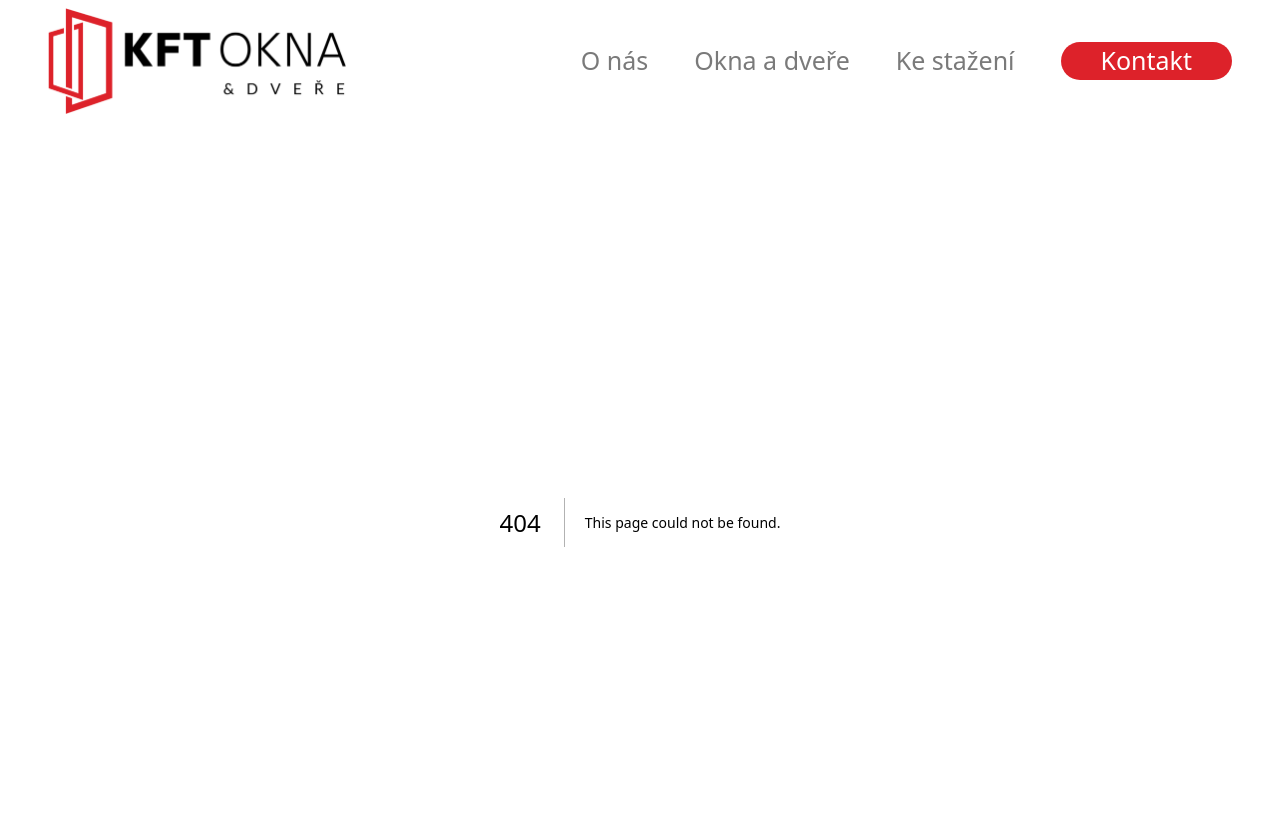
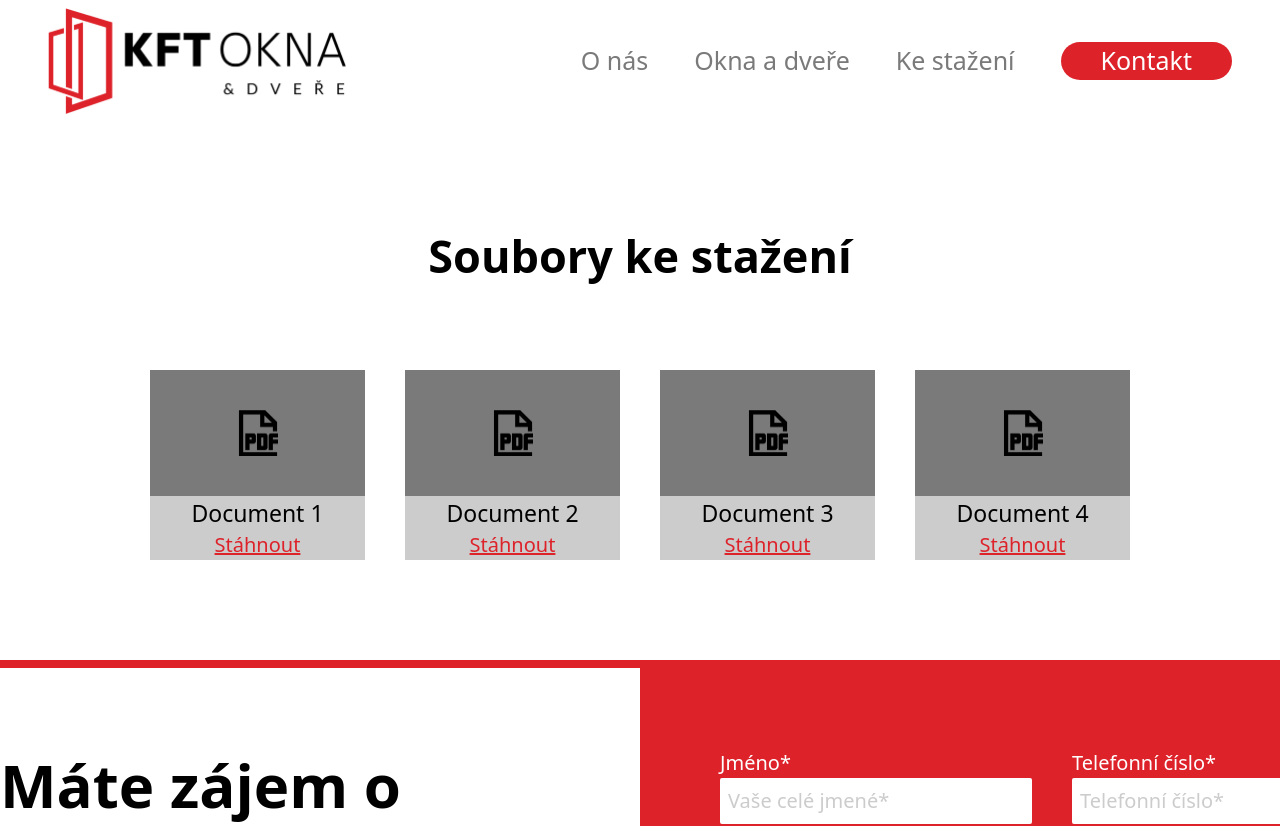
Before and after one commit to tsolutionsx/kft-okna, a Next.js app: page /download in a window 1280 px wide. Before the commit this address had no page. Shown: the top 826 px of the page. Built offline with nearby package versions, Linux system fonts and the light colour scheme.

Commit message:
feat : ongoing download page

```diff
--- a/src/constants/index.ts
+++ b/src/constants/index.ts
@@ -1,8 +1,8 @@
 export const MENU_ITEMS = [
-  { id: 0, label: "O nás", type: "text" },
-  { id: 1, label: "Okna a dveře", type: "text" },
-  { id: 2, label: "Ke stažení", type: "text" },
-  { id: 3, label: "Kontakt", type: "button" }
+  { id: 0, label: "O nás", type: "text", href: "/" },
+  { id: 1, label: "Okna a dveře", type: "text", href: "/windows" },
+  { id: 2, label: "Ke stažení", type: "text", href: "/download" },
+  { id: 3, label: "Kontakt", type: "button", href: "#contact" }
 ];
 
 export const NAVIGACE = [
--- a/src/layouts/contact.tsx
+++ b/src/layouts/contact.tsx
@@ -6,7 +6,7 @@ import LogoImg from "@/assets/logo2.png";
 
 const Contact = () => {
   return (
-    <div className="flex items-center border-t-[8px] border-b-[8px] border-primary">
+    <div className="flex items-center border-t-[8px] border-b-[8px] border-primary" id="contact">
       <div className="w-1/2 flex justify-end">
         <div className="w-[680px]">
           <p className="text-black font-700 text-[60px]">{"Máte zájem o výrobky značky Rehau?"}</p>
--- a/src/layouts/header.tsx
+++ b/src/layouts/header.tsx
@@ -5,6 +5,7 @@ import Image from "next/image";
 import LogoImg from "@/assets/logo.png";
 import { MENU_ITEMS } from "@/constants";
 import Container from "@/components/Container";
+import Link from "next/link";
 
 const Header = () => {
   return (
@@ -17,18 +18,19 @@ const Header = () => {
           {MENU_ITEMS.map((item) => {
             if (item.type === "text") {
               return (
-                <p className="text-main-900 text-[25px] font-500 cursor-pointer" key={`menu-${item.id}`}>
-                  {item.label}
-                </p>
+                <Link href={item.href}>
+                  <p className="text-main-900 text-[25px] font-500 cursor-pointer" key={`menu-${item.id}`}>
+                    {item.label}
+                  </p>
+                </Link>
               );
             } else {
               return (
-                <button
-                  className="text-white bg-primary text-[25px] font-500 rounded-[50px] px-10"
-                  key={`menu-${item.id}`}
-                >
-                  {item.label}
-                </button>
+                <Link href={item.href} key={`menu-${item.id}`}>
+                  <button className="text-white bg-primary text-[25px] font-500 rounded-[50px] px-10">
+                    {item.label}
+                  </button>
+                </Link>
               );
             }
           })}
--- /dev/null
+++ b/src/pages/download.tsx
@@ -0,0 +1,9 @@
+import DownloadView from "@/views/download";
+
+export default function Download() {
+  return (
+    <>
+      <DownloadView />
+    </>
+  );
+}
--- a/src/styles/globals.css
+++ b/src/styles/globals.css
@@ -2,7 +2,7 @@
 @tailwind components;
 @tailwind utilities;
 
-body {
+html {
   scroll-behavior: smooth;
 }
 
--- /dev/null
+++ b/src/views/download/index.tsx
@@ -0,0 +1,27 @@
+import React from "react";
+import Image from "next/image";
+
+import PDFImg from "@/assets/pdf.png";
+
+const DownloadView = () => {
+  return (
+    <div className="flex flex-col space-y-20 items-center py-[100px]">
+      <p className="font-700 text-[45px] text-black text-center">{"Soubory ke stažení"}</p>
+      <div className="flex space-x-10">
+        {[1, 2, 3, 4].map((item) => (
+          <div className="w-[215px]">
+            <div className="bg-main-900 w-full py-10 inline-flex justify-center items-center">
+              <Image src={PDFImg} className="w-[40px] h-[46px]" alt="pdf" />
+            </div>
+            <div className="bg-main-400">
+              <p className="text-black font-500 text-[23px] text-center">{`Document ${item}`}</p>
+              <p className="cursor-pointer text-primary underline text-[20px] font-500 text-center">{"Stáhnout"}</p>
+            </div>
+          </div>
+        ))}
+      </div>
+    </div>
+  );
+};
+
+export default DownloadView;
```
Also changed, not shown: src/assets/pdf.png (added).
